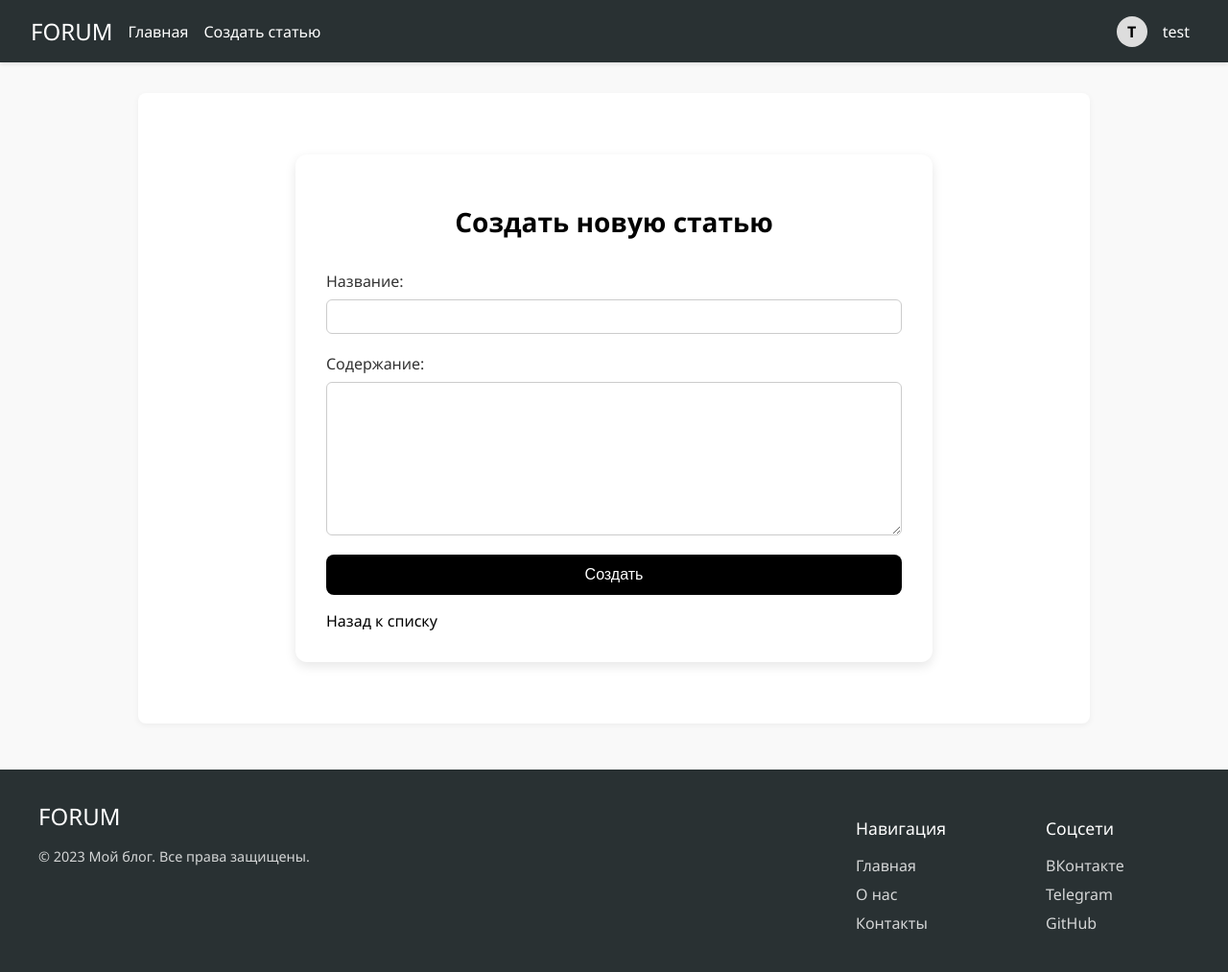
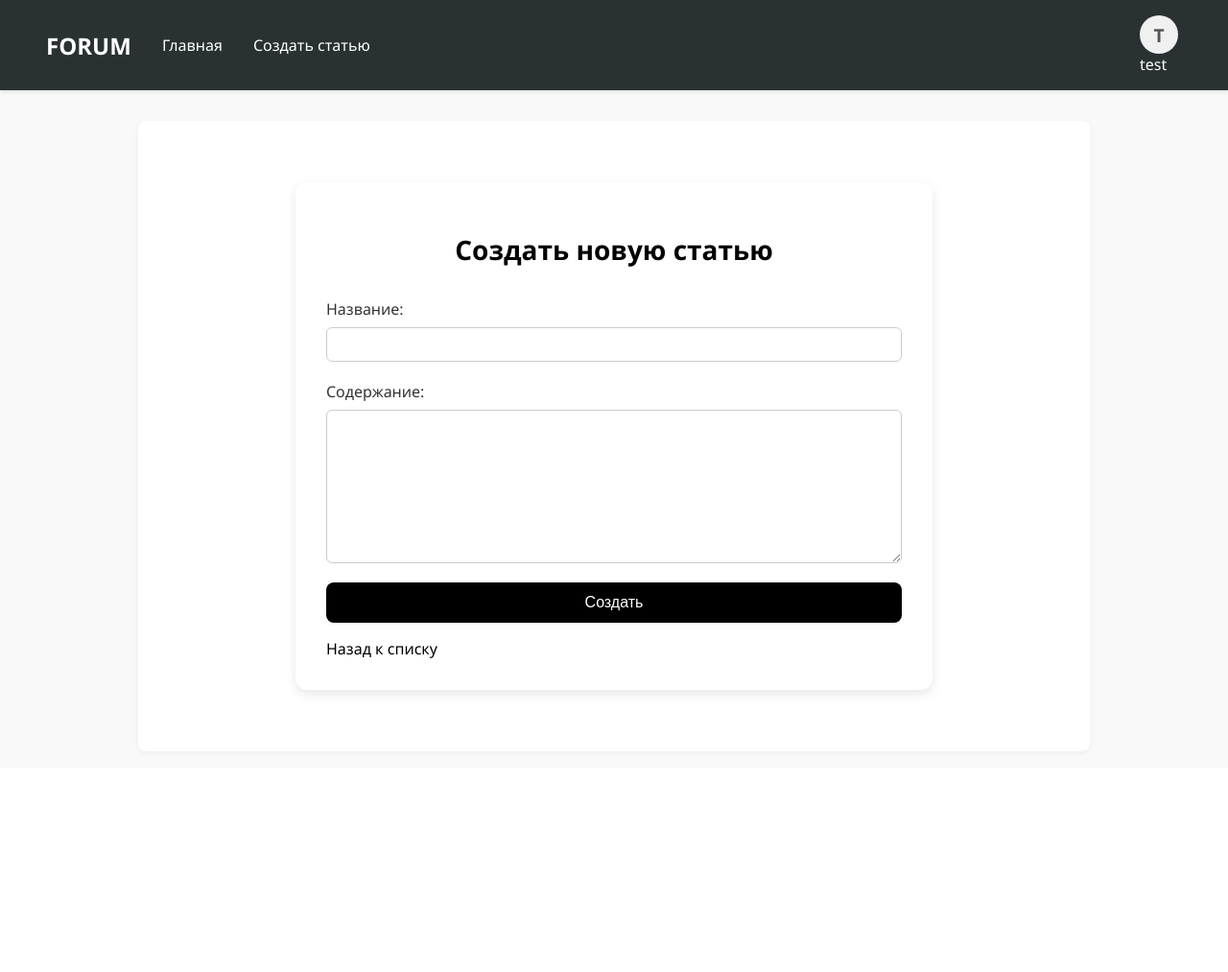
Before and after one commit to fckngUser/forum, a Django app: page /create/ in a window 1280 px wide. Shown: the whole page at 96% size. After the commit the page ends 785 px from the top, so only its background shows below. Run offline with Django 5.2, Linux system fonts and the light colour scheme; a user stored in the database is signed in.

Commit message:
delete footer ya ego rot dolbil

```diff
--- a/forumApp/static/css/base.css
+++ b/forumApp/static/css/base.css
@@ -4,6 +4,9 @@
     font-family: 'Segoe UI', Tahoma, Geneva, Verdana, sans-serif;
     background-color: #f9f9f9;
     color: #000;
+    display: flex;
+    flex-direction: column;
+    min-height: 100vh;
 }
 
 .main-container {
@@ -69,3 +72,21 @@
 .login-form button:hover {
     background-color: #333;
 }
+
+html, body {
+    height: 100%;
+}
+
+body {
+    display: flex;
+    flex-direction: column;
+}
+
+.main-container {
+    flex: 1 0 auto; /* Главный контент растягивается, выталкивая футер */
+    width: 100%;
+}
+
+.footer {
+    flex-shrink: 0; /* Футер не сжимается */
+}
--- a/forumApp/static/css/footer.css
+++ /dev/null
@@ -1,77 +0,0 @@
-/* footer.css */
-.footer {
-    background-color: #293133;
-    color: white;
-    padding: 2rem 0;
-    margin-top: 3rem;
-}
-
-.footer-container {
-    max-width: 1200px;
-    margin: 0 auto;
-    padding: 0 2rem;
-    display: flex;
-    justify-content: space-between;
-    flex-wrap: wrap;
-    gap: 2rem;
-}
-
-.footer-left {
-    flex: 1;
-    min-width: 250px;
-}
-
-.footer-right {
-    display: flex;
-    gap: 3rem;
-    flex-wrap: wrap;
-}
-
-.footer-logo {
-    font-size: 1.5rem;
-    color: white;
-    text-decoration: none;
-    font-weight: 500;
-    margin-bottom: 1rem;
-    display: block;
-}
-
-.footer-copyright {
-    opacity: 0.8;
-    font-size: 0.9rem;
-    margin-top: 1rem;
-}
-
-.footer-links {
-    min-width: 150px;
-}
-
-.footer-title {
-    font-size: 1.1rem;
-    margin-bottom: 1rem;
-    font-weight: 500;
-}
-
-.footer-link {
-    display: block;
-    color: white;
-    text-decoration: none;
-    margin-bottom: 0.5rem;
-    opacity: 0.8;
-    transition: opacity 0.3s ease;
-}
-
-.footer-link:hover {
-    opacity: 1;
-}
-
-@media (max-width: 768px) {
-    .footer-container {
-        flex-direction: column;
-    }
-
-    .footer-right {
-        flex-direction: column;
-        gap: 1.5rem;
-    }
-}
--- a/forumApp/static/css/header.css
+++ b/forumApp/static/css/header.css
@@ -6,78 +6,86 @@
     box-shadow: 0 2px 4px rgba(0,0,0,0.1);
     position: sticky;
     top: 0;
-    z-index: 10;
+    z-index: 1000;
 }
 
 .nav-container {
     display: flex;
     justify-content: space-between;
     align-items: center;
+    max-width: 1200px;
+    margin: 0 auto;
 }
 
 .nav-left, .nav-right {
     display: flex;
     align-items: center;
-    gap: 1rem;
+    gap: 1.5rem;
 }
 
-.nav-logo, .nav-link, .nav-btn, .nav-profile {
+.nav-logo, .nav-link, .nav-btn {
     color: white;
     text-decoration: none;
-    font-weight: 500;
-    transition: color 0.3s ease;
+    transition: all 0.3s ease;
 }
 
 .nav-logo {
     font-size: 1.5rem;
+    font-weight: bold;
 }
 
-.nav-link:hover, .nav-btn:hover, .nav-profile:hover {
-    color: #666;
+.nav-logo i, .nav-link i {
+    margin-right: 0.5rem;
 }
 
-.nav-btn {
-    padding: 0.5rem 1rem;
-    border-radius: 20px;
-    border: 1px solid white;
+.nav-link:hover {
+    color: #ccc;
 }
 
-.nav-login {
-    background-color: transparent;
-}
-
-.nav-register {
-    background-color: #333;
+/* Стили для аватарки пользователя */
+.nav-profile {
+    display: flex;
+    align-items: center;
+    gap: 0.75rem;
     color: white;
-    border: none;
+    text-decoration: none;
+    position: relative;
 }
 
 .avatar-container {
-    width: 32px;
-    height: 32px;
+    width: 40px;
+    height: 40px;
+    border-radius: 50%;
     overflow: hidden;
-    border-radius: 50%;
-    background-color: #ddd;
+    background-color: #f0f0f0;
     display: flex;
     align-items: center;
     justify-content: center;
+    flex-shrink: 0;
 }
 
 .avatar {
     width: 100%;
-    height: auto;
-    display: block;
+    height: 100%;
+    object-fit: cover;
 }
 
 .avatar-default {
+    font-size: 1.2rem;
     font-weight: bold;
-    color: #000;
+    color: #555;
 }
 
 .username {
-    margin-left: 0.5rem;
+    font-weight: 500;
 }
 
+.dropdown-icon {
+    font-size: 0.8rem;
+    transition: transform 0.3s ease;
+}
+
+/* Dropdown меню */
 .dropdown {
     position: relative;
 }
@@ -87,39 +95,70 @@
     top: 100%;
     right: 0;
     background-color: white;
-    color: #000;
-    border: 1px solid #ccc;
-    border-radius: 5px;
-    display: none;
-    flex-direction: column;
-    min-width: 160px;
+    border-radius: 4px;
+    box-shadow: 0 2px 10px rgba(0,0,0,0.1);
+    min-width: 180px;
     padding: 0.5rem 0;
-    box-shadow: 0 4px 8px rgba(0,0,0,0.1);
+    opacity: 0;
+    visibility: hidden;
+    transform: translateY(10px);
+    transition: all 0.3s ease;
+    z-index: 1001;
 }
 
 .dropdown:hover .dropdown-menu {
-    display: flex;
+    opacity: 1;
+    visibility: visible;
+    transform: translateY(0);
+}
+
+.dropdown:hover .dropdown-icon {
+    transform: rotate(180deg);
 }
 
 .dropdown-menu a {
-    padding: 0.5rem 1rem;
+    display: flex;
+    align-items: center;
+    padding: 0.75rem 1.5rem;
+    color: #333;
     text-decoration: none;
-    color: #000;
-    transition: background 0.3s;
+    transition: background-color 0.2s;
 }
 
 .dropdown-menu a:hover {
-    background-color: #f1f1f1;
+    background-color: #f5f5f5;
 }
 
-.nav-profile {
+.dropdown-menu i {
+    margin-right: 0.75rem;
+    width: 20px;
+    text-align: center;
+}
+
+/* Кнопки входа/регистрации */
+.nav-btn {
+    padding: 0.5rem 1rem;
+    border-radius: 4px;
+    font-size: 0.9rem;
     display: flex;
     align-items: center;
-    gap: 0.5rem;
 }
 
-.profile-info {
-    display: flex;
-    align-items: center;
-    gap: 0.5rem;
+.nav-btn i {
+    margin-right: 0.5rem;
 }
+
+.nav-login {
+    background-color: transparent;
+    border: 1px solid white;
+}
+
+.nav-register {
+    background-color: #3d4a4d;
+    border: none;
+}
+
+.nav-login:hover, .nav-register:hover {
+    color: white;
+    opacity: 0.9;
+}
--- a/forumApp/templates/base.html
+++ b/forumApp/templates/base.html
@@ -3,7 +3,6 @@
 <html>
 <head>
     <meta charset="utf-8" />
-    <title>{% block title %}Мой блог{% endblock %}</title>
     <link rel="stylesheet" href="{% static 'css/base.css' %}">
     {% block extra_css %}{% endblock %}
 </head>
@@ -14,7 +13,7 @@
         {% block content %}{% endblock %}
     </div>
 
-    {% include 'footer.html' %}
+
 
     <script src="{% static 'js/base.js' %}"></script>
     {% block extra_js %}{% endblock %}
--- a/forumApp/templates/footer.html
+++ /dev/null
@@ -1,28 +0,0 @@
-{% load static %}
-
-{% block extra_css %}
-<link rel="stylesheet" href="{% static 'css/footer.css' %}">
-{% endblock %}
-
-<footer class="footer">
-    <div class="footer-container">
-        <div class="footer-left">
-            <a href="/" class="footer-logo"><i class="fas fa-book-open"></i> FORUM</a>
-            <p class="footer-copyright">© 2023 Мой блог. Все права защищены.</p>
-        </div>
-        <div class="footer-right">
-            <div class="footer-links">
-                <h3 class="footer-title">Навигация</h3>
-                <a href="/" class="footer-link"><i class="fas fa-home"></i> Главная</a>
-                <a href="/about/" class="footer-link"><i class="fas fa-info-circle"></i> О нас</a>
-                <a href="/contact/" class="footer-link"><i class="fas fa-envelope"></i> Контакты</a>
-            </div>
-            <div class="footer-links">
-                <h3 class="footer-title">Соцсети</h3>
-                <a href="#" class="footer-link"><i class="fab fa-vk"></i> ВКонтакте</a>
-                <a href="#" class="footer-link"><i class="fab fa-telegram"></i> Telegram</a>
-                <a href="#" class="footer-link"><i class="fab fa-github"></i> GitHub</a>
-            </div>
-        </div>
-    </div>
-</footer>
```
Also changed, not shown: db.sqlite3.
